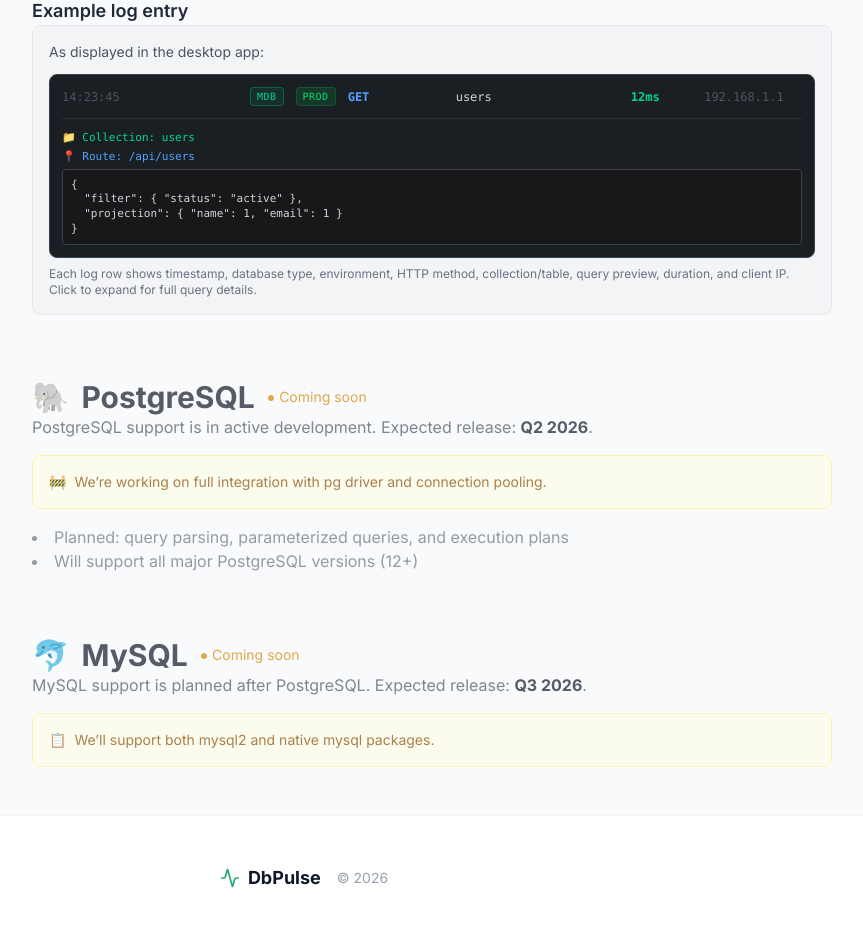
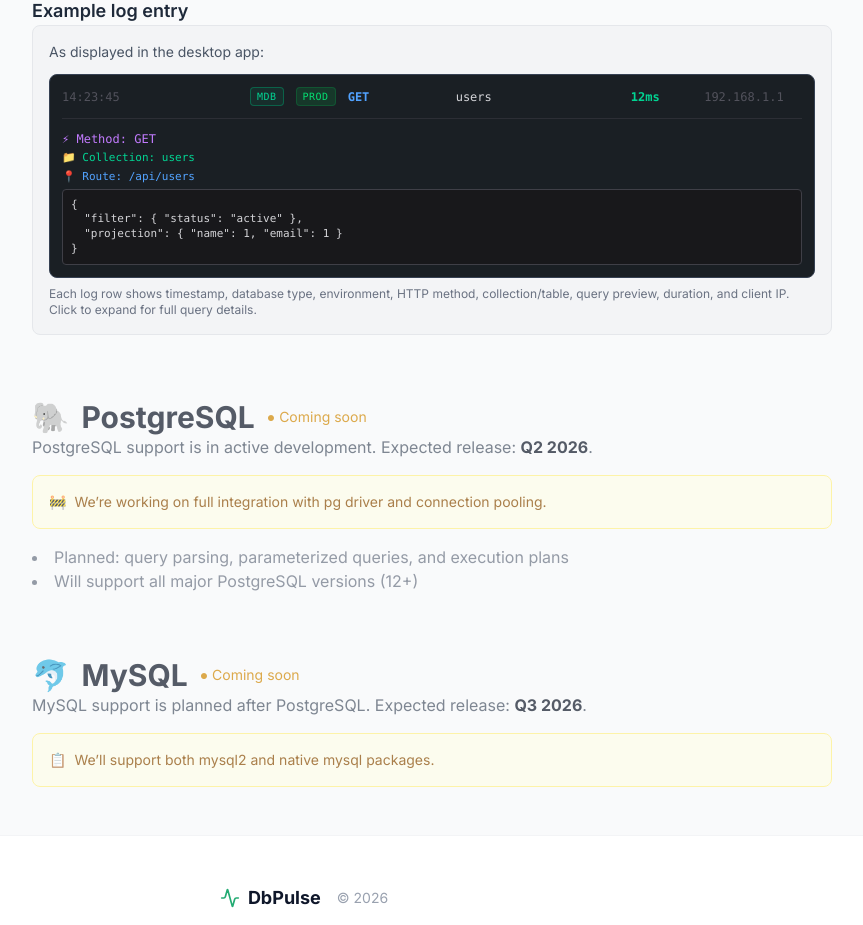
Before and after one commit to RishabhRawat2003/db_pulse_website, a Next.js app: page /pages/doc in a window 1280 px wide. Shown: the part 1460-2385 px from the top of the page, without its empty margins (336-1199 px from the left). Built offline with nearby package versions, Linux system fonts and the light colour scheme.

Commit message:
added minor thing

```diff
--- a/src/app/pages/doc/page.tsx
+++ b/src/app/pages/doc/page.tsx
@@ -251,6 +251,9 @@
                     <span className="text-zinc-600 w-28 text-right shrink-0 truncate">192.168.1.1</span>
                   </div>
                   <div className="mt-3 border-t border-zinc-700/50 pt-3 space-y-1">
+                    <div className="text-purple-400 text-xs">
+                      ⚡ Method: <span className="font-mono">GET</span>
+                    </div>
                     <div className="text-emerald-400 text-[11px]">📁 Collection: <span className="font-mono">users</span></div>
                     <div className="text-blue-400 text-[11px]">📍 Route: <span className="font-mono">/api/users</span></div>
                     <pre className="bg-zinc-900 border border-zinc-700 rounded p-2 text-[11px] text-zinc-300 overflow-x-auto whitespace-pre-wrap break-all">
```
